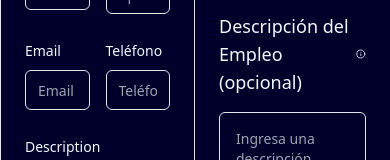
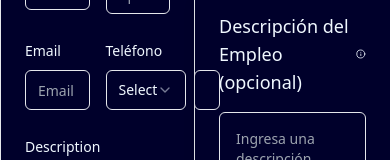
Before and after one commit to BillalbertCode/fastcv-ia, a Next.js app: page / in a window 390 px wide. Shown: the part 237-397 px from the top of the page. Built offline with nearby package versions, Linux system fonts and the light colour scheme.

Commit message:
Phone NumberAdd

```diff
--- a/components/component/form-user.jsx
+++ b/components/component/form-user.jsx
@@ -9,11 +9,12 @@ import { Textarea } from "@/components/ui/textarea"
 import { Separator } from "@/components/ui/separator"
 import { Collapsible, CollapsibleTrigger, CollapsibleContent } from "@/components/ui/collapsible"
 import { Button } from "@/components/ui/button"
+import { Select, SelectTrigger, SelectValue, SelectContent, SelectGroup, SelectItem } from "@/components/ui/select"
 // Iconos
 import { ErrorIco, InfoIco, SaveIco, TrashIco } from "../resources/Icons"
 // Schema
 import { skillSchema, educationSchema, experienceSchema, projectSchema, leadershipSchema, userInfoSchema } from "../schemas/userInfo.schema"
-
+import { phoneCountrys } from "@/utils/phoneCountrys"
 
 export function FormUser() {
 
@@ -22,6 +23,8 @@ export function FormUser() {
     personalInfo: {
       name: '',
       lastName: '',
+      countryCode: '',
+      phoneNumber: '',
       phone: '',
       email: '',
       description: ''
@@ -207,13 +210,8 @@ export function FormUser() {
 
   // Guardar informacion del usuario
   const saveInfoUser = () => {
-    debugger
-    console.log(user)
-
     // Funcion recursiva para asignar los errores
     const { success, error } = userInfoSchema.safeParse(user)
-    console.log(success)
-    console.log(error?.issues)
     if (!success) {
       const errorObject = {};
       // Recorremos los datos del objeto ZodError para agregarlo al inputError
@@ -235,7 +233,8 @@ export function FormUser() {
       setErrorInput({ ...errorInput, user: errorObject });
       return
     }
-    console.log(user)
+    // vaciamos los errores
+    setErrorInput({})
     localStorage.setItem("user", JSON.stringify(user));
   };
 
@@ -304,13 +303,57 @@ export function FormUser() {
               }
             </div>
             <div className="space-y-2">
+
+
               <Label htmlFor="phone">Teléfono</Label>
-              <Input name="phone"
-                value={user.personalInfo.phone}
-                onChange={(e) => handleInputChange(e, "personalInfo")}
-                id="phone"
-                className={errorInput.user?.personalInfo?.phone && "text-red-400 border-red-500 focus-visible:border-red-500 focus-visible:ring-red-500 focus-visible:ring-offset-red-500"}
-                placeholder="Teléfono" />
+              <div className="flex items-center gap-2">
+                <Select onValueChange={(value) => {
+                  const newPhoneValue = `${value} ${user.personalInfo.phoneNumber}`;
+                  setUser({
+                    ...user,
+                    personalInfo: {
+                      ...user.personalInfo,
+                      countryCode: value,
+                      phone: newPhoneValue
+                    }
+                  });
+                }}>
+                  <SelectTrigger className="w-32">
+                    <SelectValue placeholder={user.personalInfo.countryCode || 'Select'} />
+                  </SelectTrigger>
+                  <SelectContent className="bg-gradient-to-r from-cyan-500 to-blue-500">
+                    <SelectGroup>
+                      {phoneCountrys.map((phone, index) => {
+                        return (
+                          <SelectItem
+                            className="bg-gradient-to-r from-cyan-500 to-blue-500 hover:to-blue-800 focus:to-blue-800 "
+                            key={index}
+                            title={phone.name + phone.phoneCode}
+                            value={phone.phoneCode}
+                          >
+                            {phone.code}
+                            <span className="text-yellow-250 font-medium">{phone.phoneCode}</span>
+                          </SelectItem>
+                        )
+                      })}
+                      <SelectItem
+                        className="bg-gradient-to-r from-cyan-500 to-blue-500 hover:to-blue-800 focus:to-blue-800 "
+                        value={' '}
+                      >
+                        Ninguno
+                      </SelectItem>
+                    </SelectGroup>
+                  </SelectContent>
+                </Select>
+                <Input id="phoneNumber"
+                  value={user.personalInfo.phoneNumber}
+                  onChange={(e) => handleInputChange(e, "personalInfo")}
+                  className={errorInput.user?.personalInfo?.phone && "text-red-400 border-red-500 focus-visible:border-red-500 focus-visible:ring-red-500 focus-visible:ring-offset-red-500"}
+                  name="phoneNumber"
+                  type="tel"
+                  placeholder="Teléfono" />
+              </div>
+
               {errorInput.user?.personalInfo?.phone &&
                 <label title={errorInput.user.personalInfo.phone} htmlFor="phone" className="text-red-500 ml-1 flex items-end justify-between">
                   <p className="text-xs basis-4/5 ">{errorInput.user.personalInfo.phone}</p>
--- a/components/schemas/userInfo.schema.js
+++ b/components/schemas/userInfo.schema.js
@@ -100,9 +100,10 @@ export const userInfoSchema = z.object({
     personalInfo: z.object({
         name: z.string().min(1, { message: requeridoMsg }).max(50, { message: requeridoMsgMax(50) }),
         lastName: z.string().min(1, { message: requeridoMsg }).max(50, { message: requeridoMsgMax(50) }),
-        phone: z.string().min(1, { message: requeridoMsg }).regex(/^(\+?\d{1,3})?[-. ]?(\d{3,12})$/, { message: 'Ingresa un numero de telefono valido' }),
+        phoneNumber: z.string().min(1, { message: requeridoMsg }).regex(/^(\+?\d{1,3})?[-. ]?(\d{3,12})$/, { message: 'Ingresa un numero de telefono valido' }),
+        phone: z.string().min(1, { message: requeridoMsg }),
         email: z.string().min(1, { message: requeridoMsg }).email({ message: 'Ingresa un email valido' }),
         description: z.string().min(10, { message: 'Mínimo 10 caracteres' }).max(1100, { message: requeridoMsgMax(1100) })
     }),
-    education: z.object().array().nonempty({ message: requeridoMsg })
+    education: z.array(z.any()).nonempty({ message: requeridoMsg })
 })
--- a/components/ui/input.jsx
+++ b/components/ui/input.jsx
@@ -7,7 +7,7 @@ const Input = React.forwardRef(({ className, type, ...props }, ref) => {
     (<input
       type={type}
       className={cn(
-        "flex h-10 w-full rounded-md border border-input bg-background px-3 py-2 text-sm ring-offset-background file:border-0 file:bg-transparent file:text-sm file:font-medium placeholder:text-muted-foreground focus-visible:outline-none focus-visible:ring-0 focus-visible:ring-ring focus-visible:ring-offset-1 disabled:cursor-not-allowed disabled:opacity-50",
+        "flex h-10 w-full rounded-md border border-input bg-background px-3 py-2 text-sm ring-offset-background file:border-0 file:bg-transparent file:text-sm file:font-medium placeholder:text-muted-foreground focus-visible:outline-none focus-visible:ring-2 focus-visible:ring-ring focus-visible:ring-offset-2 disabled:cursor-not-allowed disabled:opacity-50",
         className
       )}
       ref={ref}
--- /dev/null
+++ b/components/ui/select.jsx
@@ -0,0 +1,120 @@
+import * as React from "react"
+import * as SelectPrimitive from "@radix-ui/react-select"
+import { Check, ChevronDown, ChevronUp } from "lucide-react"
+
+import { cn } from "@/lib/utils"
+
+const Select = SelectPrimitive.Root
+
+const SelectGroup = SelectPrimitive.Group
+
+const SelectValue = SelectPrimitive.Value
+
+const SelectTrigger = React.forwardRef(({ className, children, ...props }, ref) => (
+  <SelectPrimitive.Trigger
+    ref={ref}
+    className={cn(
+      "flex h-10 w-full items-center justify-between rounded-md border border-input bg-background px-3 py-2 text-sm ring-offset-background placeholder:text-muted-foreground focus:outline-none focus:ring-2 focus:ring-ring focus:ring-offset-2 disabled:cursor-not-allowed disabled:opacity-50 [&>span]:line-clamp-1",
+      className
+    )}
+    {...props}>
+    {children}
+    <SelectPrimitive.Icon asChild>
+      <ChevronDown className="h-4 w-4 opacity-50" />
+    </SelectPrimitive.Icon>
+  </SelectPrimitive.Trigger>
+))
+SelectTrigger.displayName = SelectPrimitive.Trigger.displayName
+
+const SelectScrollUpButton = React.forwardRef(({ className, ...props }, ref) => (
+  <SelectPrimitive.ScrollUpButton
+    ref={ref}
+    className={cn("flex cursor-default items-center justify-center py-1", className)}
+    {...props}>
+    <ChevronUp className="h-4 w-4" />
+  </SelectPrimitive.ScrollUpButton>
+))
+SelectScrollUpButton.displayName = SelectPrimitive.ScrollUpButton.displayName
+
+const SelectScrollDownButton = React.forwardRef(({ className, ...props }, ref) => (
+  <SelectPrimitive.ScrollDownButton
+    ref={ref}
+    className={cn("flex cursor-default items-center justify-center py-1", className)}
+    {...props}>
+    <ChevronDown className="h-4 w-4" />
+  </SelectPrimitive.ScrollDownButton>
+))
+SelectScrollDownButton.displayName =
+  SelectPrimitive.ScrollDownButton.displayName
+
+const SelectContent = React.forwardRef(({ className, children, position = "popper", ...props }, ref) => (
+  <SelectPrimitive.Portal>
+    <SelectPrimitive.Content
+      ref={ref}
+      className={cn(
+        "relative z-50 max-h-96 min-w-[8rem] overflow-hidden rounded-md border bg-popover text-popover-foreground shadow-md data-[state=open]:animate-in data-[state=closed]:animate-out data-[state=closed]:fade-out-0 data-[state=open]:fade-in-0 data-[state=closed]:zoom-out-95 data-[state=open]:zoom-in-95 data-[side=bottom]:slide-in-from-top-2 data-[side=left]:slide-in-from-right-2 data-[side=right]:slide-in-from-left-2 data-[side=top]:slide-in-from-bottom-2",
+        position === "popper" &&
+          "data-[side=bottom]:translate-y-1 data-[side=left]:-translate-x-1 data-[side=right]:translate-x-1 data-[side=top]:-translate-y-1",
+        className
+      )}
+      position={position}
+      {...props}>
+      <SelectScrollUpButton />
+      <SelectPrimitive.Viewport
+        className={cn("p-1", position === "popper" &&
+          "h-[var(--radix-select-trigger-height)] w-full min-w-[var(--radix-select-trigger-width)]")}>
+        {children}
+      </SelectPrimitive.Viewport>
+      <SelectScrollDownButton />
+    </SelectPrimitive.Content>
+  </SelectPrimitive.Portal>
+))
+SelectContent.displayName = SelectPrimitive.Content.displayName
+
+const SelectLabel = React.forwardRef(({ className, ...props }, ref) => (
+  <SelectPrimitive.Label
+    ref={ref}
+    className={cn("py-1.5 pl-8 pr-2 text-sm font-semibold", className)}
+    {...props} />
+))
+SelectLabel.displayName = SelectPrimitive.Label.displayName
+
+const SelectItem = React.forwardRef(({ className, children, ...props }, ref) => (
+  <SelectPrimitive.Item
+    ref={ref}
+    className={cn(
+      "relative flex w-full cursor-default select-none items-center rounded-sm py-1.5 pl-8 pr-2 text-sm outline-none focus:bg-accent focus:text-accent-foreground data-[disabled]:pointer-events-none data-[disabled]:opacity-50",
+      className
+    )}
+    {...props}>
+    <span className="absolute left-2 flex h-3.5 w-3.5 items-center justify-center">
+      <SelectPrimitive.ItemIndicator>
+        <Check className="h-4 w-4" />
+      </SelectPrimitive.ItemIndicator>
+    </span>
+
+    <SelectPrimitive.ItemText>{children}</SelectPrimitive.ItemText>
+  </SelectPrimitive.Item>
+))
+SelectItem.displayName = SelectPrimitive.Item.displayName
+
+const SelectSeparator = React.forwardRef(({ className, ...props }, ref) => (
+  <SelectPrimitive.Separator
+    ref={ref}
+    className={cn("-mx-1 my-1 h-px bg-muted", className)}
+    {...props} />
+))
+SelectSeparator.displayName = SelectPrimitive.Separator.displayName
+
+export {
+  Select,
+  SelectGroup,
+  SelectValue,
+  SelectTrigger,
+  SelectContent,
+  SelectLabel,
+  SelectItem,
+  SelectSeparator,
+  SelectScrollUpButton,
+  SelectScrollDownButton,
+}
--- a/package.json
+++ b/package.json
@@ -13,6 +13,7 @@
     "@radix-ui/react-collapsible": "^1.1.0",
     "@radix-ui/react-icons": "^1.3.0",
     "@radix-ui/react-label": "^2.1.0",
+    "@radix-ui/react-select": "^2.1.1",
     "@radix-ui/react-separator": "^1.1.0",
     "@radix-ui/react-slot": "^1.1.0",
     "ai": "^3.2.32",
@@ -26,7 +27,7 @@
     "radix": "^0.0.0",
     "react": "^18",
     "react-dom": "^18",
-    "tailwind-merge": "^2.4.0",
+    "tailwind-merge": "^2.5.2",
     "tailwindcss": "^3.4.7",
     "tailwindcss-animate": "^1.0.7",
     "zod": "^3.23.8"
--- a/pages/index.js
+++ b/pages/index.js
@@ -1,6 +1,5 @@
 import { useState, useEffect } from 'react';
 import TemplateHarvard from '@/components/cv/components/TemplateHarvard';
-import person from '@/personFake';
 import { fetchCreateCV } from '@/components/cv/utils/fetchCreateCv';
 import { FormUser } from '@/components/component/form-user';
 import JobForm from '@/components/cv/components/JobForm';
--- a/styles/globals.css
+++ b/styles/globals.css
@@ -47,6 +47,6 @@ p {
 .text-foreground {
     color: var(--foreground);
 }
-  input {
+  input,select {
     color-scheme: dark;
   }
--- /dev/null
+++ b/utils/phoneCountrys.js
@@ -0,0 +1,24 @@
+//  Array con los codigos del phone
+export const phoneCountrys = [
+    { code: "AR", name: "Argentina", phoneCode: "+54", maxLength: 13 },
+    { code: "BO", name: "Bolivia", phoneCode: "+591", maxLength: 12 },
+    { code: "BR", name: "Brasil", phoneCode: "+55", maxLength: 13 },
+    { code: "CL", name: "Chile", phoneCode: "+56", maxLength: 12 },
+    { code: "CO", name: "Colombia", phoneCode: "+57", maxLength: 12 },
+    { code: "CR", name: "Costa Rica", phoneCode: "+506", maxLength: 12 },
+    { code: "CU", name: "Cuba", phoneCode: "+53", maxLength: 12 },
+    { code: "DO", name: "República Dominicana", phoneCode: "+1-809", maxLength: 13 },
+    { code: "EC", name: "Ecuador", phoneCode: "+593", maxLength: 12 },
+    { code: "SV", name: "El Salvador", phoneCode: "+503", maxLength: 12 },
+    { code: "GT", name: "Guatemala", phoneCode: "+502", maxLength: 12 },
+    { code: "HN", name: "Honduras", phoneCode: "+504", maxLength: 12 },
+    { code: "MX", name: "México", phoneCode: "+52", maxLength: 13 },
+    { code: "NI", name: "Nicaragua", phoneCode: "+505", maxLength: 12 },
+    { code: "PA", name: "Panamá", phoneCode: "+507", maxLength: 12 },
+    { code: "PY", name: "Paraguay", phoneCode: "+595", maxLength: 12 },
+    { code: "PE", name: "Perú", phoneCode: "+51", maxLength: 12 },
+    { code: "PR", name: "Puerto Rico", phoneCode: "+1-787", maxLength: 13 },
+    { code: "ES", name: "España", phoneCode: "+34", maxLength: 12 },
+    { code: "UY", name: "Uruguay", phoneCode: "+598", maxLength: 12 },
+    { code: "VE", name: "Venezuela", phoneCode: "+58", maxLength: 12 }
+]
```
Also changed, not shown: components.json (added), utils/personFake.js (renamed from personFake.js), 1 other file (tests, documents, lock files or other folders).
